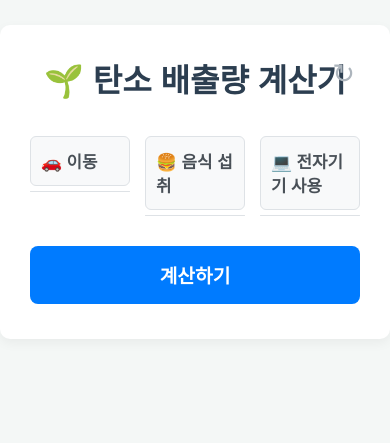
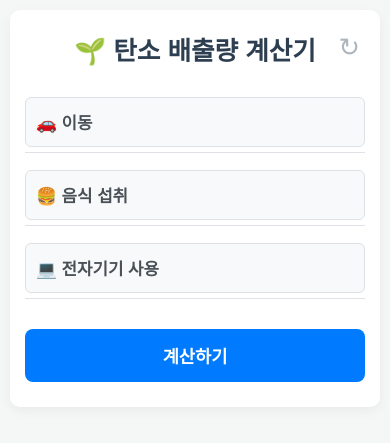
Before and after one commit to DDakQ/-, a plain HTML site: page index.html in a window 390 px wide. Drawn offline with Linux system fonts and the light colour scheme.

Commit message:
Add files via upload

```diff
--- a/style.css
+++ b/style.css
@@ -212,3 +212,41 @@ input, button {
   color: #343a40; /* 진한 색 */
   transform: rotate(180deg); /* 회전 효과 */
 }
+
+/* 화면 너비가 700px 이하일 때 적용 (태블릿/모바일) */
+@media (max-width: 700px) {
+  .container {
+    /* 모바일에서는 좌우 여백을 줄임 */
+    margin: 10px;
+    padding: 20px 15px;
+  }
+
+  /* ★ 핵심: 카테고리 컨테이너를 세로로 쌓음 */
+  #category-container {
+    flex-direction: column; /* 가로(row) 대신 세로(column)로 쌓기 */
+    gap: 12px; /* 세로 간격 */
+  }
+
+  /* 컨테이너 너비 꽉 차게 */
+  .category {
+    width: 100%;
+  }
+
+  h1 {
+    font-size: 1.6rem; /* 모바일에서 제목 폰트 살짝 줄임 */
+    margin-bottom: 25px;
+  }
+
+  /* 계산하기 버튼 폰트 */
+  #calc-btn {
+    font-size: 1.1rem;
+    padding: 14px;
+  }
+
+  /* 초기화 버튼 위치 미세 조정 */
+  #reset-btn {
+    top: 15px;
+    right: 15px;
+    font-size: 1.6rem;
+  }
+}
```
